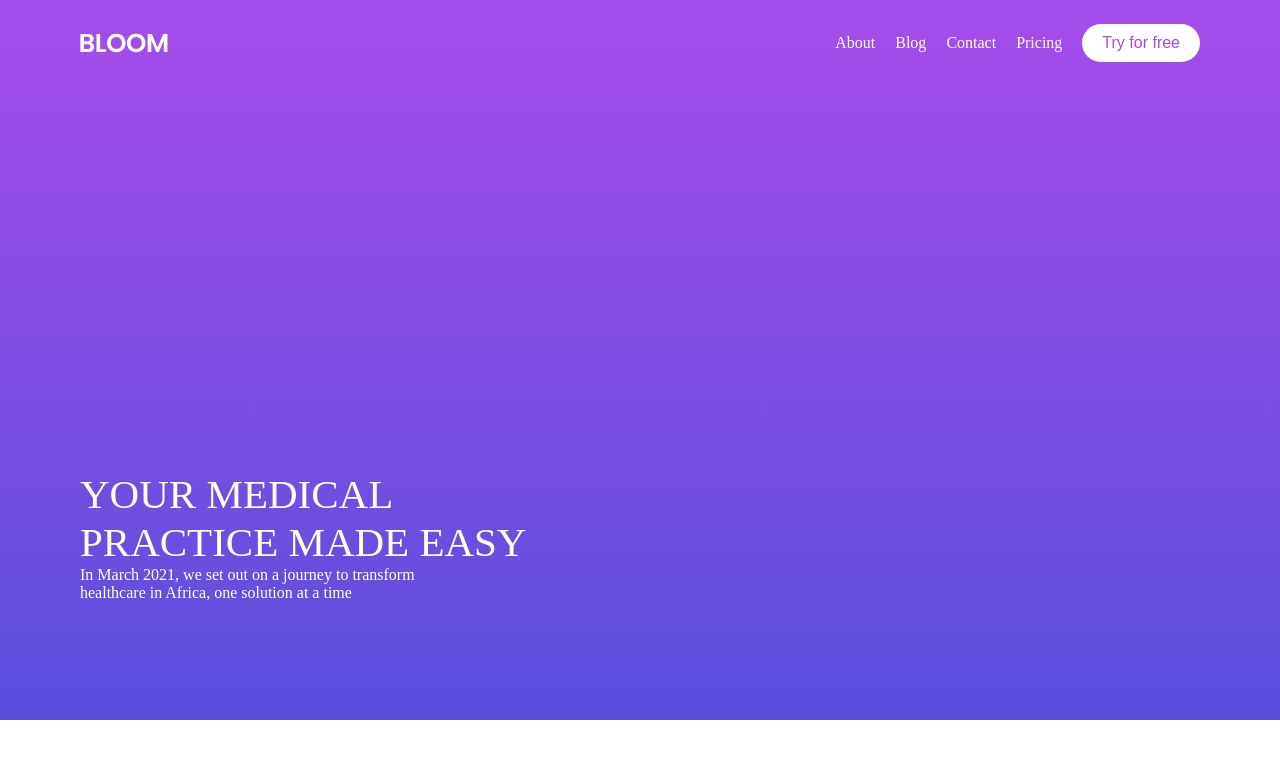
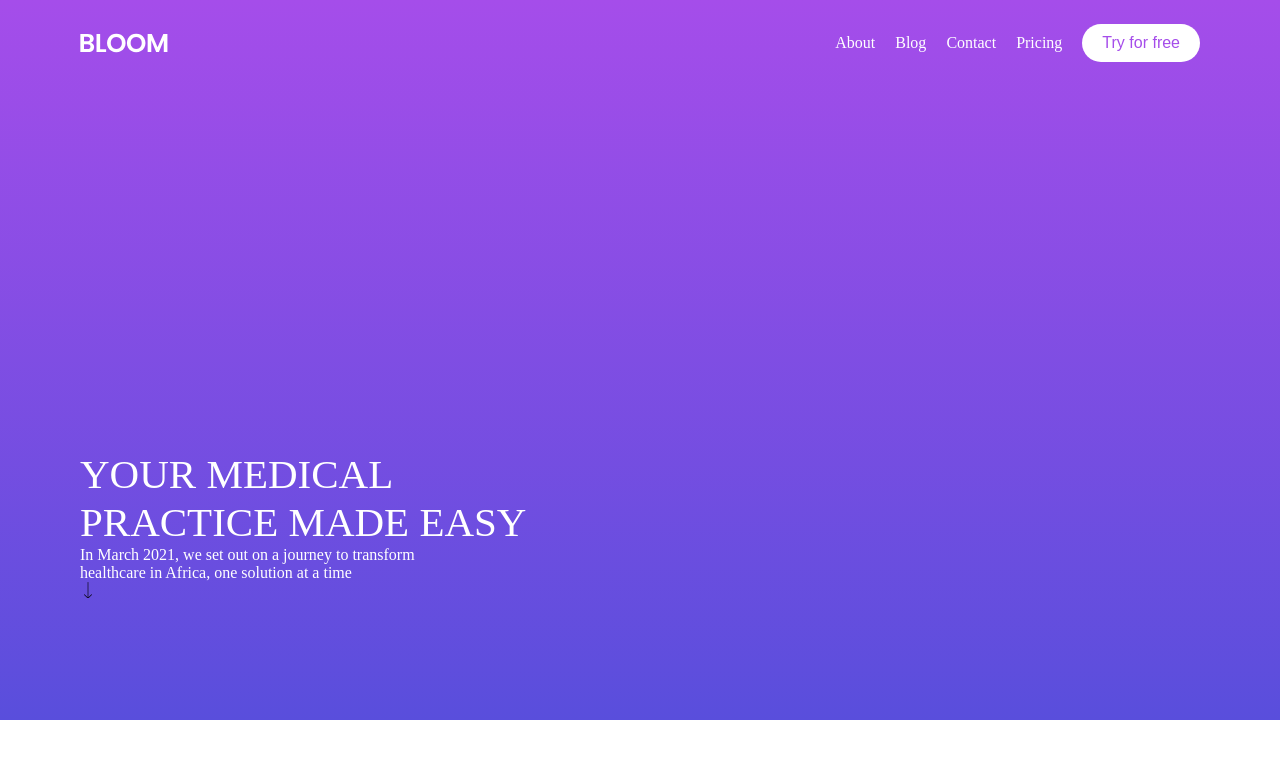
Before and after one commit to Lovethrech/BLOOM-Chel, a Vue app: page / in a window 1280 px wide. Shown: the top 758 px of the page. Built offline with nearby package versions, Linux system fonts and the light colour scheme.

Commit message:
...working on home-hero-main-desc component.

```diff
--- a/src/components/home/hero/HomeHeroMainDescParagraphMainCtn.vue
+++ b/src/components/home/hero/HomeHeroMainDescParagraphMainCtn.vue
@@ -1,9 +1,11 @@
 <script setup>
 import HomeHeroMainDescParagraph from './HomeHeroMainDescParagraph.vue';
+import HomeHeroMainDescParagraphArrow from './HomeHeroMainDescParagraphArrow.vue';
 </script>
 
 <template>
     <div class="home-hero-main-desc-paragraph-main-ctn-main-ctn">
         <HomeHeroMainDescParagraph></HomeHeroMainDescParagraph>
+        <HomeHeroMainDescParagraphArrow></HomeHeroMainDescParagraphArrow>
     </div>
 </template>
```
